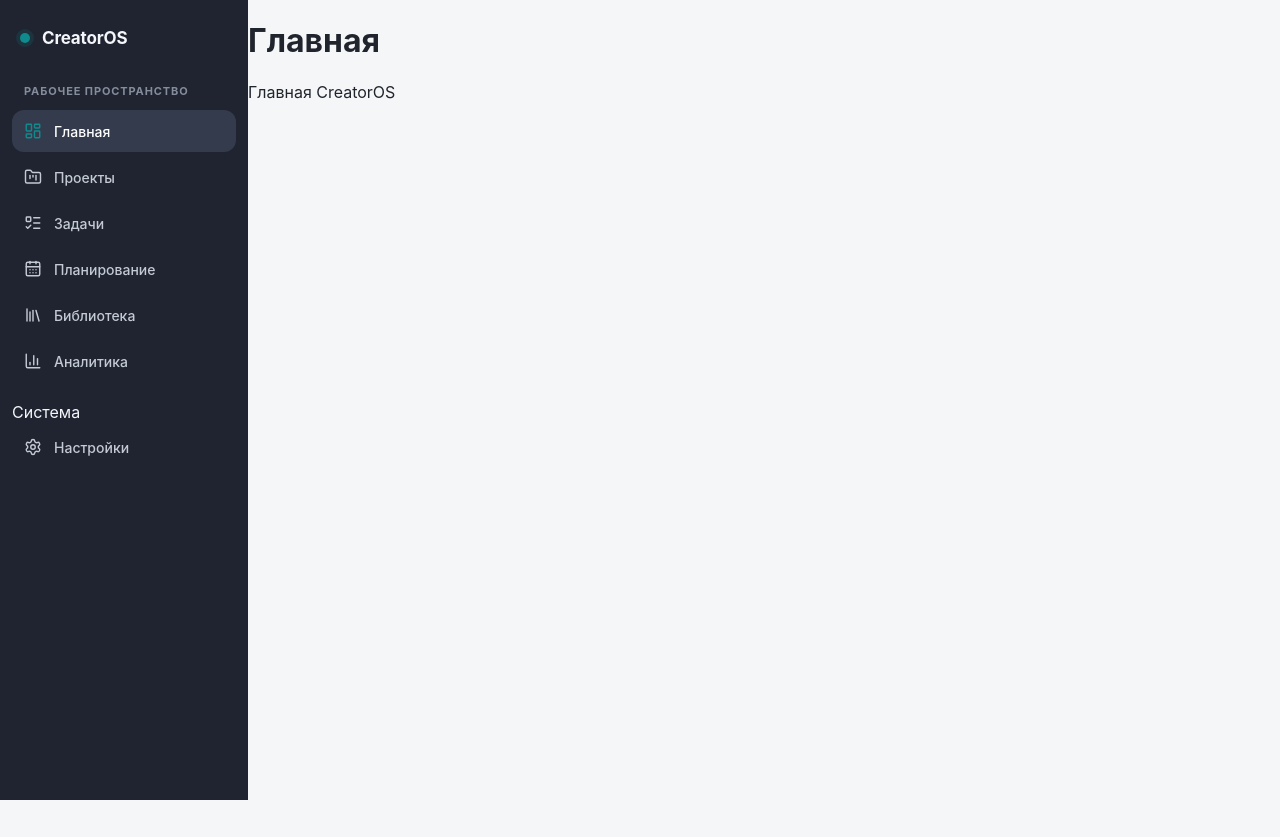
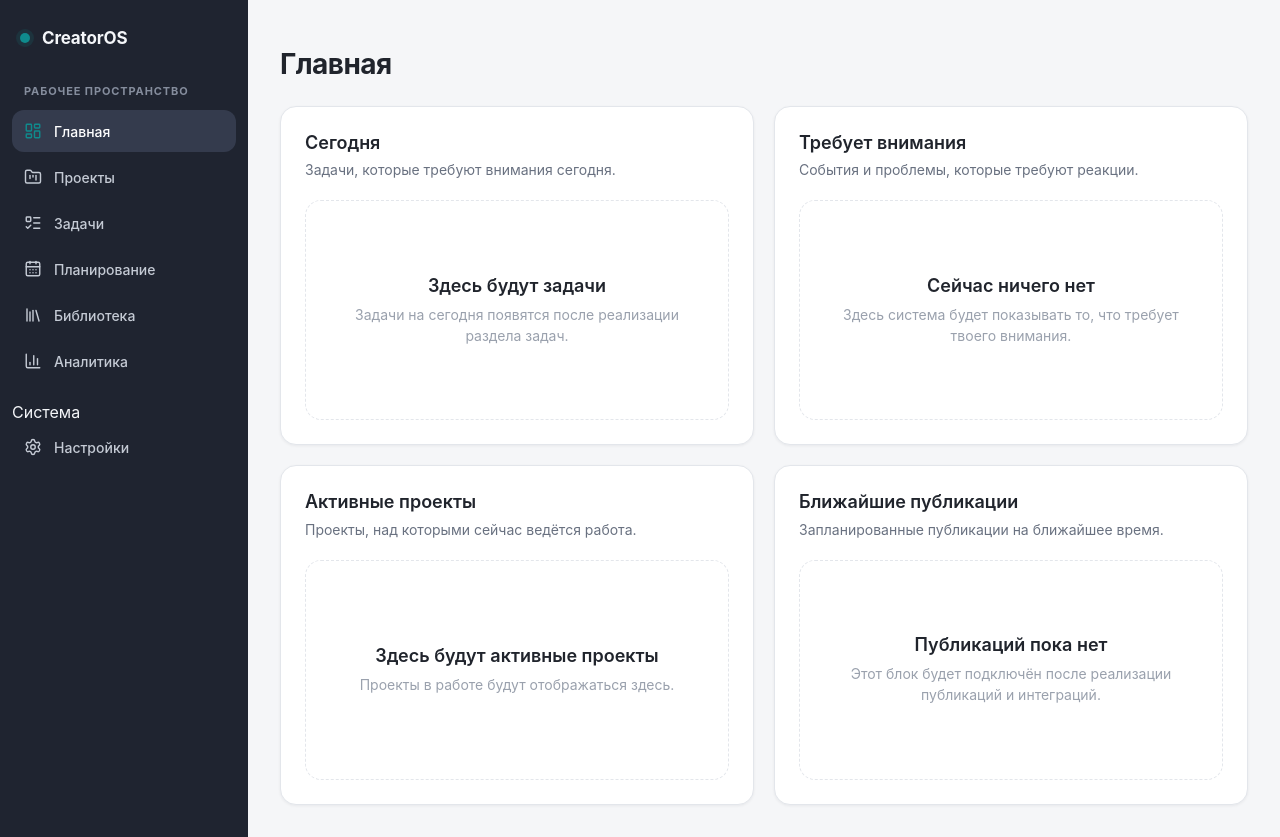
Before and after one commit to Goldrose2008/CreatorOS, a React (Vite) app: page / in a window 1280 px wide. Before the commit the page ends 800 px from the top, so only its background shows below. Built offline with nearby package versions, Linux system fonts and the light colour scheme.

Commit message:
созданиt заготовки Главной страницы

```diff
--- /dev/null
+++ b/src/pages/Dashboard.module.css
@@ -0,0 +1,71 @@
+.page {
+    width: 100%;
+    display: flex;
+    flex-direction: column;
+    gap: 24px;
+}
+
+.header {
+    display: flex;
+    align-items: center;
+}
+
+.title {
+    margin: 0;
+    font-size: 28px;
+    line-height: 1.2;
+    font-weight: 650;
+    letter-spacing: -0.02em;
+}
+
+.grid {
+    display: grid;
+    grid-template-columns:
+        minmax(0, 1fr)
+        minmax(0, 1fr);
+    gap: 20px;
+}
+
+.section {
+    min-width: 0;
+    min-height: 300px;
+    display: flex;
+    flex-direction: column;
+    gap: 20px;
+    padding: 24px;
+}
+
+.section:nth-child(n + 3) {
+    min-height: 260px;
+}
+
+.sectionHeader {
+    display: flex;
+    align-items: flex-start;
+    justify-content: space-between;
+    gap: 16px;
+}
+
+.sectionTitle {
+    margin: 0;
+    font-size: 18px;
+    line-height: 1.3;
+    font-weight: 600;
+}
+
+.sectionDescription {
+    margin: 6px 0 0;
+    font-size: 14px;
+    line-height: 1.45;
+    color: var(--color-text-secondary);
+}
+
+@media (max-width: 800px) {
+    .grid {grid-template-columns: 1fr;}
+    .section, .section:nth-child(n + 3) {min-height: 260px;}
+}
+
+@media (max-width: 700px) {
+    .section {padding: 20px;}
+    .title {font-size: 24px;}
+}
--- a/src/pages/Dashboard.tsx
+++ b/src/pages/Dashboard.tsx
@@ -1,12 +1,98 @@
-import { APP_NAME } from "../config/appConfig";
+import Card from "../components/ui/Card/Card";
+import EmptyState from "../components/ui/EmptyState/EmptyState";
+import Workspace from "../components/layout/Workspace/Workspace";
+import styles from "./Dashboard.module.css";
 
 function Dashboard() {
-  return (
-    <div>
-      <h1>Главная</h1>
-      <p>Главная {APP_NAME}</p>
-    </div>
-  );
+    return (
+        <Workspace>
+            <div className={styles.page}>
+                <header className={styles.header}>
+                    <h1 className={styles.title}>
+                        Главная
+                    </h1>
+                </header>
+
+                <div className={styles.grid}>
+                    <Card className={styles.section}>
+                        <div className={styles.sectionHeader}>
+                            <div>
+                                <h2 className={styles.sectionTitle}>
+                                    Сегодня
+                                </h2>
+
+                                <p className={styles.sectionDescription}>
+                                    Задачи, которые требуют внимания сегодня.
+                                </p>
+                            </div>
+                        </div>
+
+                        <EmptyState
+                            title="Здесь будут задачи"
+                            description="Задачи на сегодня появятся после реализации раздела задач."
+                        />
+                    </Card>
+
+                    <Card className={styles.section}>
+                        <div className={styles.sectionHeader}>
+                            <div>
+                                <h2 className={styles.sectionTitle}>
+                                    Требует внимания
+                                </h2>
+
+                                <p className={styles.sectionDescription}>
+                                    События и проблемы, которые требуют реакции.
+                                </p>
+                            </div>
+                        </div>
+
+                        <EmptyState
+                            title="Сейчас ничего нет"
+                            description="Здесь система будет показывать то, что требует твоего внимания."
+                        />
+                    </Card>
+
+                    <Card className={styles.section}>
+                        <div className={styles.sectionHeader}>
+                            <div>
+                                <h2 className={styles.sectionTitle}>
+                                    Активные проекты
+                                </h2>
+
+                                <p className={styles.sectionDescription}>
+                                    Проекты, над которыми сейчас ведётся работа.
+                                </p>
+                            </div>
+                        </div>
+
+                        <EmptyState
+                            title="Здесь будут активные проекты"
+                            description="Проекты в работе будут отображаться здесь."
+                        />
+                    </Card>
+
+                    <Card className={styles.section}>
+                        <div className={styles.sectionHeader}>
+                            <div>
+                                <h2 className={styles.sectionTitle}>
+                                    Ближайшие публикации
+                                </h2>
+
+                                <p className={styles.sectionDescription}>
+                                    Запланированные публикации на ближайшее время.
+                                </p>
+                            </div>
+                        </div>
+
+                        <EmptyState
+                            title="Публикаций пока нет"
+                            description="Этот блок будет подключён после реализации публикаций и интеграций."
+                        />
+                    </Card>
+                </div>
+            </div>
+        </Workspace>
+    );
 }
 
 export default Dashboard;
```
